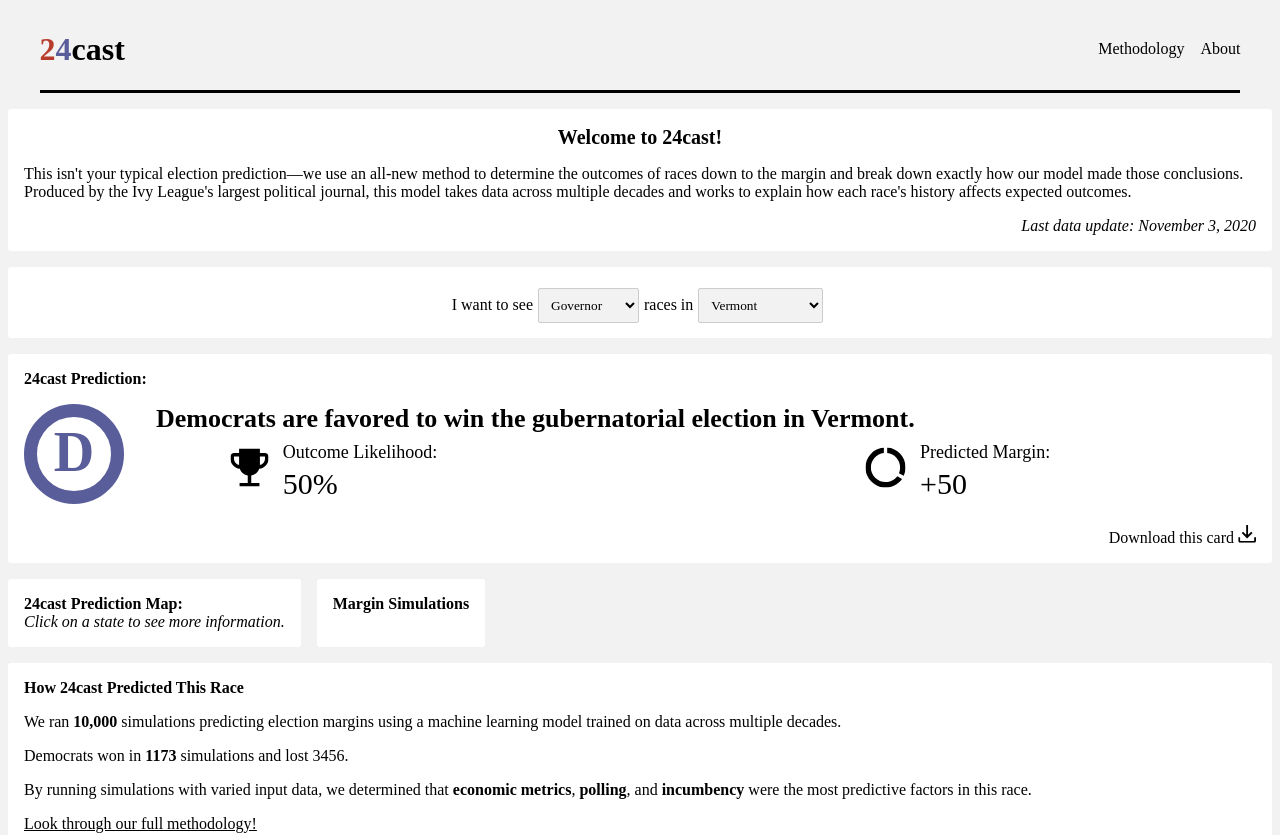
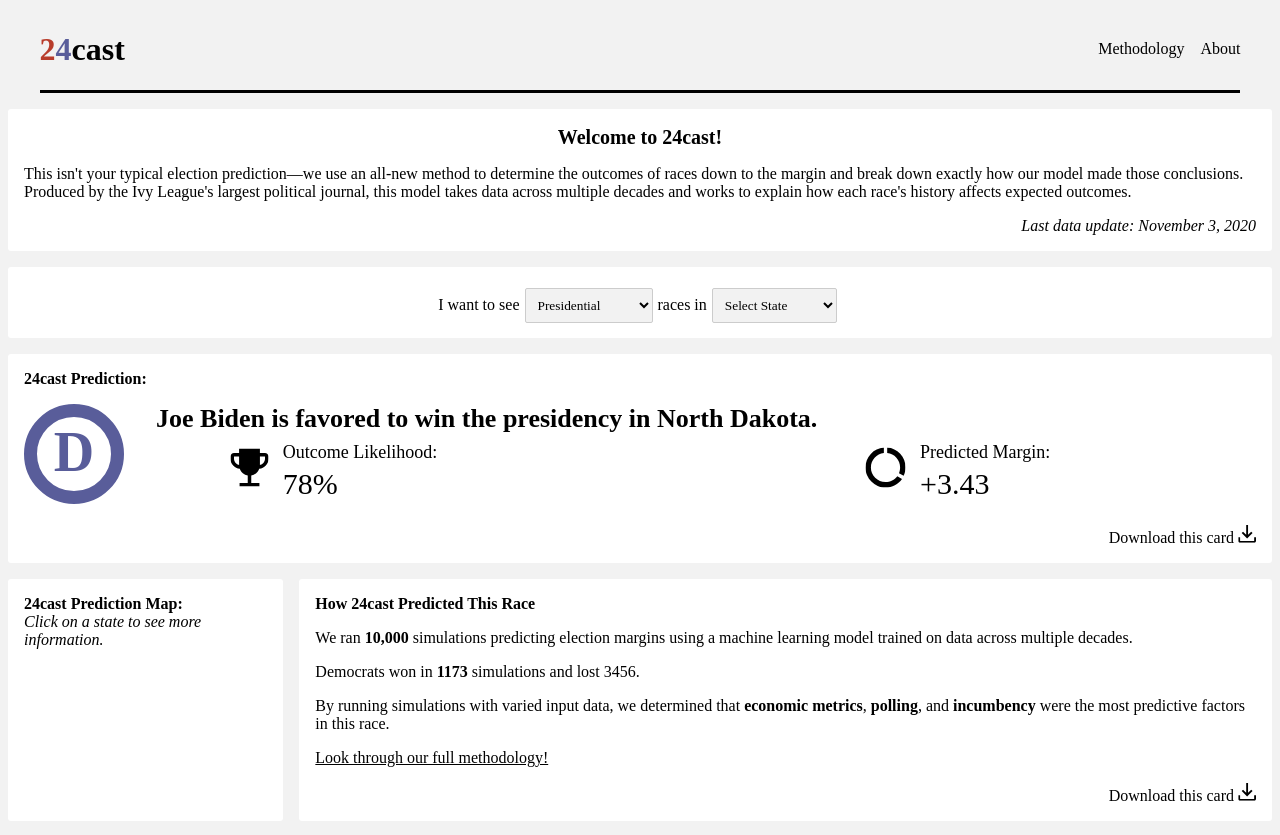
Before and after one commit to BPR-Data-Team/ElectionModel2024-site, a Next.js app: page / in a window 1280 px wide. Shown: the top 835 px of the page. Built offline with nearby package versions, Linux system fonts and the light colour scheme; a web font is replaced by a local one.

Commit message:
feat: modules fixed

```diff
--- a/src/app/page.module.css
+++ b/src/app/page.module.css
@@ -9,11 +9,3 @@
   display: flex;
   gap: 1rem;
 }
-@media (max-width: 450px) {
-  .mapAndSims {
-    display: flex;
-    flex-direction: column;
-    /* Adjust styles for mobile screens */
-    /* Optionally, you can add additional styles here */
-  }
-}
--- a/src/app/page.tsx
+++ b/src/app/page.tsx
@@ -9,41 +9,27 @@ import SHAPModule from "@/components/modules/SHAPModule";
 import KeyRacesModule from "@/components/modules/KeyRacesModule";
 import SearchModule from "@/components/modules/SearchModule";
 import { useState } from "react";
-import { RaceType } from "@/types/RaceType";
-import { State } from "@/types/State";
-import { Party } from "@/types/Party";
 
 /**
  * The home page. This is the main page of the site, and is the first page that users see when they visit the site.
  * @returns {JSX.Element} The home page.
  */
 export default function Home(): JSX.Element {
-  const [raceType, setRaceType] = useState<RaceType>(RaceType.Governor);
-  const [state, setState] = useState<State>(State.Vermont);
-  const [winner, setWinner] = useState<Party>(Party.Democrat);
-  const [likelihood, setLikelihood] = useState<number>(50);
-  const [margin, setMargin] = useState<number>(50);
+  const [raceType, setRaceType] = useState<String>("presidential");
+  const [state, setState] = useState<String>("national");
+  const [winner, setWinner] = useState<String>("democrat");
+  const [likelihood, setLikelihood] = useState<number>(0.5);
+  const [margin, setMargin] = useState<number>(0.5);
   return (
     <main className={styles.main}>
       <WelcomeModule />
-      <SearchModule
-        raceType={raceType}
-        state={state}
-        setRaceType={setRaceType}
-        setState={setState}
-      />
-      <PredictionModule
-        winner={winner}
-        likelihood={likelihood}
-        margin={margin}
-        raceType={raceType}
-        state={state}
-      />
+      <SearchModule />
+      <PredictionModule />
       <div className={styles.mapAndSims}>
         <MapModule />
-        <SimulationsModule />
+        <ExplainerModule />
       </div>
-      <ExplainerModule />
+      <SimulationsModule />
       <SHAPModule />
       <KeyRacesModule />
     </main>
--- a/src/components/modules/MapModule.module.css
+++ b/src/components/modules/MapModule.module.css
@@ -1,7 +1,5 @@
 .map {
-
 }
-
 
 .map h3 {
   margin-bottom: 0;
--- a/src/components/modules/PredictionModule.tsx
+++ b/src/components/modules/PredictionModule.tsx
@@ -1,72 +1,15 @@
 import DemocratD from "../svgs/DemocratD";
-import RepublicanR from "../svgs/RepublicanR";
 import Module from "../Module";
 import styles from "./PredictionModule.module.css";
 import Trophy from "../svgs/Trophy";
 import RingChart from "../svgs/RingChart";
 import DownloadThisCard from "../DownloadThisCard";
-import { Party } from "@/types/Party";
-import { RaceType } from "@/types/RaceType";
-import { State } from "@/types/State";
-
-export interface PredictionModuleProps {
-  winner: Party;
-  likelihood: number;
-  margin: number;
-  raceType: RaceType;
-  state: State;
-}
 
 /**
  *
  * @returns {JSX.Element} The PredictionModule component.
  */
-export default function PredictionModule(
-  props: PredictionModuleProps
-): JSX.Element {
-  const getMessage = (): string => {
-    let message: string = "";
-
-    if (props.winner === Party.Democrat) {
-      if (props.raceType === RaceType.Presidential) {
-        message = "Joe Biden is";
-      } else {
-        message = "Democrats are";
-      }
-    } else {
-      if (props.raceType === RaceType.Presidential) {
-        message = "Donald Trump is";
-      } else {
-        message = "Republicans are";
-      }
-    }
-
-    message += " favored to win the";
-
-    switch (props.raceType) {
-      case RaceType.Governor:
-        message += " gubernatorial election";
-        break;
-      case RaceType.House:
-        message += " House";
-        break;
-      case RaceType.Senate:
-        message += " Senate";
-        break;
-      case RaceType.Presidential:
-        message += " presidency";
-        break;
-    }
-
-    if (props.state !== State.National) {
-      message += ` in ${props.state}.`;
-    } else {
-      message += ".";
-    }
-
-    return message;
-  };
-
+export default function PredictionModule(): JSX.Element {
   return (
     <Module>
       <div>
@@ -75,9 +18,11 @@ export default function PredictionModule(
       <div className={styles.prediction}>
         <div className={styles.mainPrediction}>
           <span className={styles.mainPredictionIcon}>
-            {props.winner === Party.Democrat ? <DemocratD /> : <RepublicanR />}
+            <DemocratD />
           </span>
-          <span className={styles.mainPredictionText}>{getMessage()}</span>
+          <span className={styles.mainPredictionText}>
+            Joe Biden is favored to win the presidency in North Dakota.
+          </span>
         </div>
 
         <div className={styles.predictionInfo}>
@@ -89,9 +34,7 @@ export default function PredictionModule(
               <h4 className={styles.predictionInfoItemHeader}>
                 Outcome Likelihood:
               </h4>
-              <span className={styles.predictionInfoItemContent}>
-                {props.likelihood}%
-              </span>
+              <span className={styles.predictionInfoItemContent}>78%</span>
             </div>
           </div>
 
@@ -103,9 +46,7 @@ export default function PredictionModule(
               <h4 className={styles.predictionInfoItemHeader}>
                 Predicted Margin:
               </h4>
-              <span className={styles.predictionInfoItemContent}>
-                +{props.margin}
-              </span>
+              <span className={styles.predictionInfoItemContent}>+3.43</span>
             </div>
           </div>
         </div>
--- a/src/components/modules/SearchModule.module.css
+++ b/src/components/modules/SearchModule.module.css
@@ -1,19 +1,12 @@
 
 .search {
     display: flex;
-  flex-wrap: wrap;
+    flex-direction: column;
     align-items: center;
-  justify-content: center;
-  text-align: center;
   }
 
   .search p {
-  margin-bottom: 10px; /* Add margin to separate paragraphs */
-  width: 100%;
-}
-.search select:focus {
-  outline: none;
-  border-color: #007bff;
+    margin-bottom: 10px;
   }
 
   .search select {
@@ -22,17 +15,10 @@
     border: 1px solid #ccc;
     background-color: #F2F2F2;
     border-radius: 2px;
+
   }
 
-/* Media query for screens smaller than 768px (typical mobile screens) */
-@media screen and (max-width: 767px) {
-  .search select {
-      max-width: calc(100% - 10px); /* Set maximum width to 100% on mobile */
-      font-size: 12px;
-      padding: 3px;
-      margin: 3px;
+  .search select:focus {
+    outline: none;
+    border-color: #007bff;
   }
-  .search p{
-    font-size: 12px;
-  }
-}
--- a/src/components/modules/SearchModule.tsx
+++ b/src/components/modules/SearchModule.tsx
@@ -1,40 +1,19 @@
-import React, { useState, ChangeEvent } from "react";
+import React, { useState, ChangeEvent } from 'react';
 import Module from "../Module";
 import styles from "./SearchModule.module.css";
-import { RaceType } from "@/types/RaceType";
-import { State } from "@/types/State";
 
-export interface SearchModuleProps {
-  raceType: RaceType;
-  state: State;
-  setRaceType: (raceType: RaceType) => void;
-  setState: (state: State) => void;
+const raceOptions = ['Presidential', 'Senate', 'House', 'Governor', 'State Legislature'];
+const stateOptions = ['Alabama', 'Alaska', 'Arizona', 'Arkansas', 'California', 'Colorado', 'Connecticut', 'Delaware', 'Florida', 'Georgia', 'Hawaii', 'Idaho', 'Illinois', 'Indiana', 'Iowa', 'Kansas', 'Kentucky', 'Louisiana', 'Maine', 'Maryland', 'Massachusetts', 'Michigan', 'Minnesota', 'Mississippi', 'Missouri', 'Montana', 'Nebraska', 'Nevada', 'New Hampshire', 'New Jersey', 'New Mexico', 'New York', 'North Carolina', 'North Dakota', 'Ohio', 'Oklahoma', 'Oregon', 'Pennsylvania', 'Rhode Island', 'South Carolina', 'South Dakota', 'Tennessee', 'Texas', 'Utah', 'Vermont', 'Virginia', 'Washington', 'West Virginia', 'Wisconsin', 'Wyoming'];
+
+export default function SearchModule(): JSX.Element {
+    const [selectedRace, setSelectedRace] = useState<string>("Presidential");
+    const [selectedState, setSelectedState] = useState<string | null>(null);
+
+    const handleRaceChange = (event: ChangeEvent<HTMLSelectElement>): void =>{
+        setSelectedRace(event.target.value);
     }
-
-export default function SearchModule(props: SearchModuleProps): JSX.Element {
-  const handleRaceChange = (event: ChangeEvent<HTMLSelectElement>): void => {
-    const raceTypeKey = event.target.value as keyof typeof RaceType;
-    if (RaceType[raceTypeKey]) {
-      props.setRaceType(RaceType[raceTypeKey]);
-    } else {
-      console.error("Invalid race type selected");
-    }
-  };
     const handleStateChange = (event: ChangeEvent<HTMLSelectElement>): void => {
-    const stateValue = event.target.value.replace(
-      /\s/g,
-      ""
-    ) as keyof typeof State;
-    if (State[stateValue]) {
-      props.setState(State[stateValue]);
-      if (props.state === State.National) {
-        if (props.raceType === RaceType.Governor) {
-          props.setRaceType(RaceType.Presidential);
-        }
-      }
-    } else {
-      console.error("Invalid state selected");
-    }
+        setSelectedState(event.target.value);
       };
 
       return (
@@ -42,19 +21,16 @@ export default function SearchModule(props: SearchModuleProps): JSX.Element {
           <div className={styles.search}>
             <p>
               I want to see
-          <select value={props.raceType} onChange={handleRaceChange}>
-            {Object.values(RaceType).map((race, index) => (
-              <option key={index} value={race}>
-                {race}
-              </option>
+              <select value={selectedRace} onChange={handleRaceChange}>
+                {raceOptions.map((race, index) => (
+                  <option key={index} value={race}>{race}</option>
                 ))}
               </select>
               races in
-          <select value={props.state} onChange={handleStateChange}>
-            {Object.values(State).map((state, index) => (
-              <option key={index} value={state}>
-                {state === State.National ? "Select State" : state}
-              </option>
+              <select value={selectedState || ''} onChange={handleStateChange}>
+                <option value="">Select State</option>
+                {stateOptions.map((state, index) => (
+                  <option key={index} value={state}>{state}</option>
                 ))}
               </select>
             </p>
--- a/src/components/modules/SimulationsModule.module.css
+++ b/src/components/modules/SimulationsModule.module.css
@@ -1,8 +1,2 @@
-
-
-/* SimulationsModule.module.css */
-
 .simulations {
-  /* Use flexbox to display items in a column */
-
 }
--- a/src/types/Party.ts
+++ /dev/null
@@ -1,4 +0,0 @@
-export enum Party {
-  Democrat = "democrat",
-  Republican = "republican",
-}
--- a/src/types/RaceType.ts
+++ /dev/null
@@ -1,6 +0,0 @@
-export enum RaceType {
-  Presidential = "Presidential",
-  Senate = "Senate",
-  House = "House",
-  Governor = "Governor",
-}
--- a/src/types/State.ts
+++ /dev/null
@@ -1,53 +0,0 @@
-export enum State {
-  National = "National",
-  Alabama = "Alabama",
-  Alaska = "Alaska",
-  Arizona = "Arizona",
-  Arkansas = "Arkansas",
-  California = "California",
-  Colorado = "Colorado",
-  Connecticut = "Connecticut",
-  Delaware = "Delaware",
-  Florida = "Florida",
-  Georgia = "Georgia",
-  Hawaii = "Hawaii",
-  Idaho = "Idaho",
-  Illinois = "Illinois",
-  Indiana = "Indiana",
-  Iowa = "Iowa",
-  Kansas = "Kansas",
-  Kentucky = "Kentucky",
-  Louisiana = "Louisiana",
-  Maine = "Maine",
-  Maryland = "Maryland",
-  Massachusetts = "Massachusetts",
-  Michigan = "Michigan",
-  Minnesota = "Minnesota",
-  Mississippi = "Mississippi",
-  Missouri = "Missouri",
-  Montana = "Montana",
-  Nebraska = "Nebraska",
-  Nevada = "Nevada",
-  NewHampshire = "New Hampshire",
-  NewJersey = "New Jersey",
-  NewMexico = "New Mexico",
-  NewYork = "New York",
-  NorthCarolina = "North Carolina",
-  NorthDakota = "North Dakota",
-  Ohio = "Ohio",
-  Oklahoma = "Oklahoma",
-  Oregon = "Oregon",
-  Pennsylvania = "Pennsylvania",
-  RhodeIsland = "Rhode Island",
-  SouthCarolina = "South Carolina",
-  SouthDakota = "South Dakota",
-  Tennessee = "Tennessee",
-  Texas = "Texas",
-  Utah = "Utah",
-  Vermont = "Vermont",
-  Virginia = "Virginia",
-  Washington = "Washington",
-  WestVirginia = "West Virginia",
-  Wisconsin = "Wisconsin",
-  Wyoming = "Wyoming",
-}
```
Also changed, not shown: 1 other file (tests, documents, lock files or other folders). Lines whose indentation alone changed are shown as unchanged.
